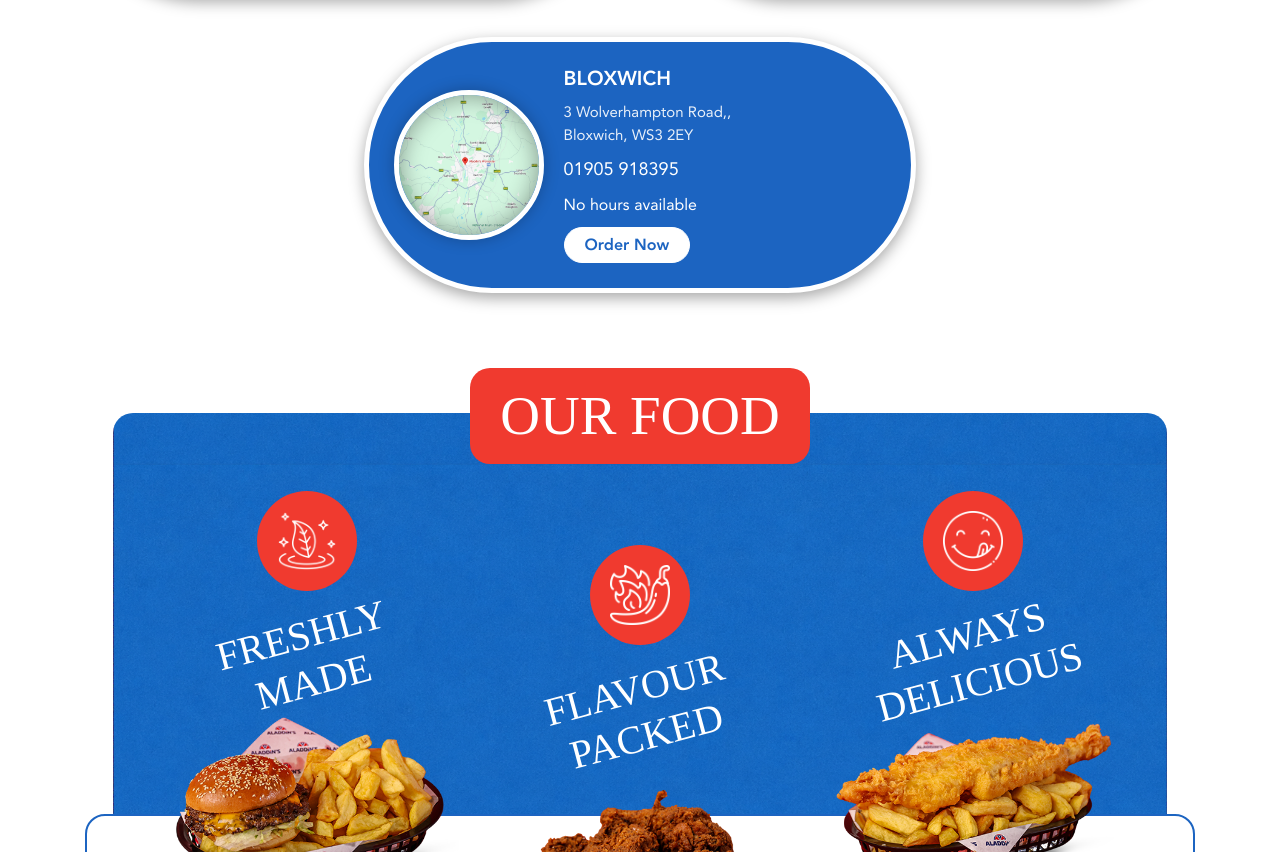
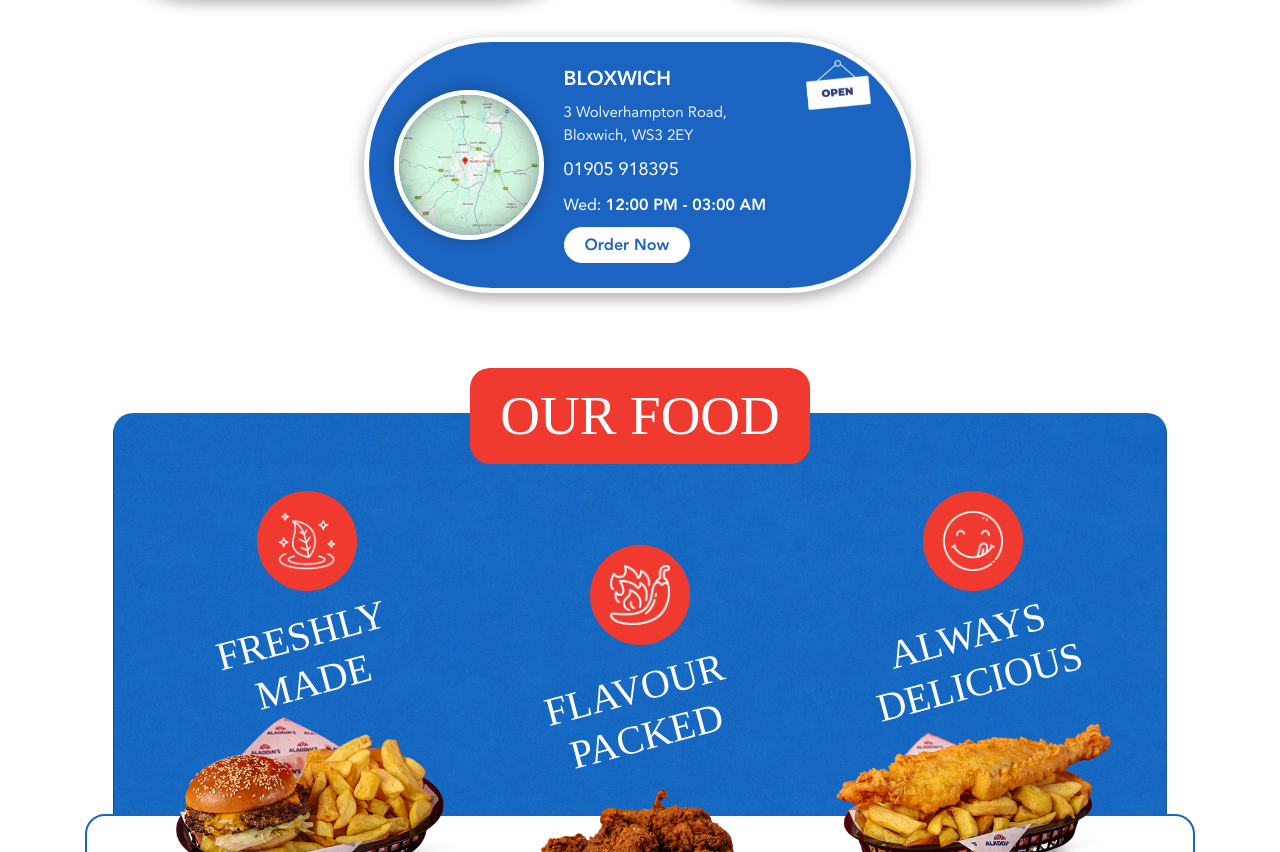
Before and after one commit to webmastery25/aladdinnew, a plain HTML site: page stores.html in a window 1280 px wide. Shown: the part 3030-3882 px from the top of the page. Drawn offline with Linux system fonts and the light colour scheme; a web font is replaced by a local one.

Commit message:
store  update

```diff
--- a/assets/js/time.js
+++ b/assets/js/time.js
@@ -213,6 +213,15 @@ const storeTimings = {
     5: { day: 'Fri', hours: '12:00 PM - 03:00 AM' },
     6: { day: 'Sat', hours: '12:00 PM - 03:00 AM' }
   },
+  bloxwich: {
+    0: { day: 'Sun', hours: '12:00 PM - 03:00 AM' },
+    1: { day: 'Mon', hours: '12:00 PM - 03:00 AM' },
+    2: { day: 'Tue', hours: '12:00 PM - 03:00 AM' },
+    3: { day: 'Wed', hours: '12:00 PM - 03:00 AM' },
+    4: { day: 'Thu', hours: '12:00 PM - 03:00 AM' },
+    5: { day: 'Fri', hours: '12:00 PM - 03:00 AM' },
+    6: { day: 'Sat', hours: '12:00 PM - 03:00 AM' }
+  },
 };
 
 /************************************************************
--- a/stores.html
+++ b/stores.html
@@ -464,7 +464,7 @@
                             <div class="alla-cnt">
                                 <span class="indicator" id="bloxwich-branch"></span>
                                 <h4>Bloxwich</h4>
-                                <p>3 Wolverhampton Road,, <br /> Bloxwich, WS3 2EY</p>
+                                <p>3 Wolverhampton Road, <br /> Bloxwich, WS3 2EY</p>
                                 <a href="tel:01905 918395"> 01905 918395</a>
                                 <div class="store" data-store-id="bloxwich">
                                     <div class="store-hours"></div>
```
